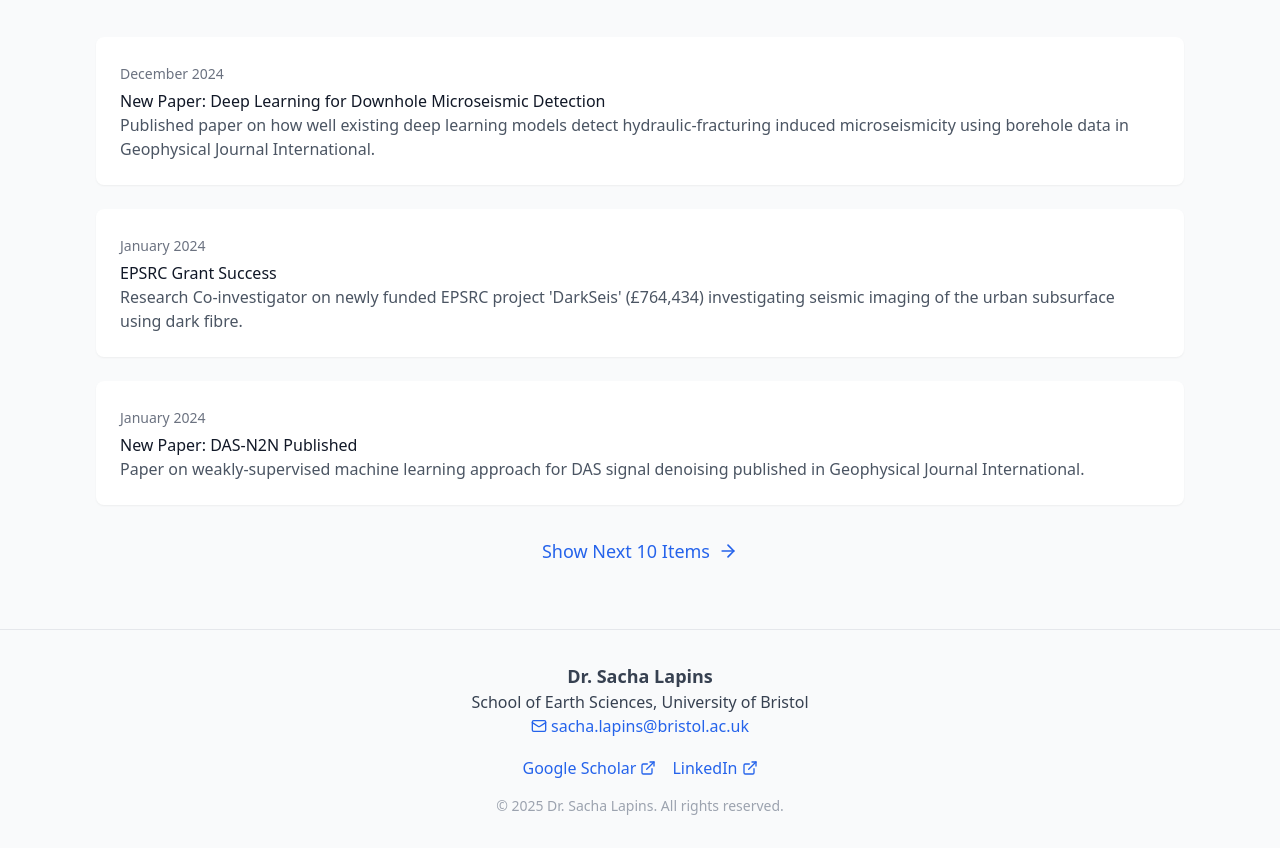
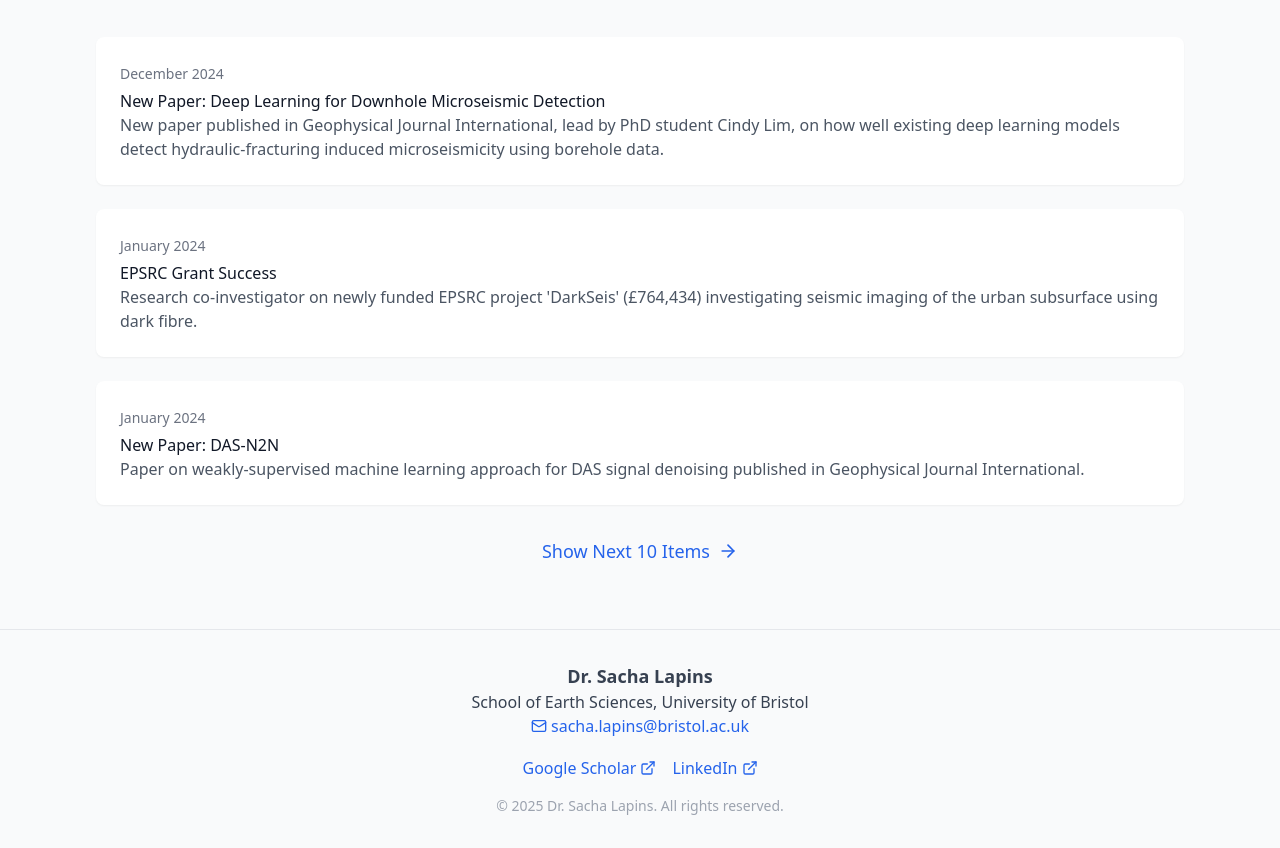
Before and after one commit to sachalapins/sachalapins.github.io, a React (Create React App) app: page / in a window 1280 px wide. Shown: the part 987-1835 px from the top of the page. Built offline with nearby package versions, Linux system fonts and the light colour scheme.

Commit message:
Updated news items

```diff
--- a/src/data/news.js
+++ b/src/data/news.js
@@ -2,26 +2,26 @@ export const newsItems = [
   {
     date: "December 2024",
     title: "New Paper: Deep Learning for Downhole Microseismic Detection",
-    content: "Published paper on how well existing deep learning models detect hydraulic-fracturing induced microseismicity using borehole data in Geophysical Journal International."
+    content: "New paper published in Geophysical Journal International, lead by PhD student Cindy Lim, on how well existing deep learning models detect hydraulic-fracturing induced microseismicity using borehole data."
   },
   {
     date: "January 2024",
     title: "EPSRC Grant Success",
-    content: "Research Co-investigator on newly funded EPSRC project 'DarkSeis' (£764,434) investigating seismic imaging of the urban subsurface using dark fibre."
+    content: "Research co-investigator on newly funded EPSRC project 'DarkSeis' (£764,434) investigating seismic imaging of the urban subsurface using dark fibre."
   },
   {
     date: "January 2024",
-    title: "New Paper: DAS-N2N Published",
+    title: "New Paper: DAS-N2N",
     content: "Paper on weakly-supervised machine learning approach for DAS signal denoising published in Geophysical Journal International."
   },
   {
     date: "August 2023",
     title: "Royal Society International Exchange Grant",
-    content: "Awarded £12,000 for research collaboration with UCR-RSN on characterising volcanic and geothermal processes at Rincón de la Vieja using novel instrumentation."
+    content: "Awarded £12,000 to initiate research collaboration with UCR-RSN to investigate volcanic and geothermal processes at Rincón de la Vieja volcano."
   },
   {
     date: "August 2023",
-    title: "Founded SeisAI",
+    title: "Founded SeisAI Ltd",
     content: "Launched SeisAI Ltd, a consultancy specialising in AI-driven solutions for seismic and DAS applications."
   },
   {
@@ -37,12 +37,12 @@ export const newsItems = [
   {
     date: "January 2023",
     title: "Invited Talk: GNS Science",
-    content: "Spoke to scientists at GNS Science in Lower Hutt, New Zealand, sharing insights on deep learning advancements for volcano-seismic monitoring."
+    content: "Gave talk at GNS Science, Lower Hutt, New Zealand, sharing insights on deep learning advancements for volcano-seismic monitoring."
   },
   {
     date: "October 2022",
     title: "Leverhulme Early Career Fellowship",
-    content: "Started 3-year Leverhulme Early Career Fellowship (£118,000) at University of Bristol focusing on real-time volcano-seismic monitoring."
+    content: "Started 3-year Leverhulme Early Career Fellowship (£118,000) at University of Bristol focusing on deep learning for real-time volcano-seismic monitoring."
   },
   {
     date: "December 2021",
```
